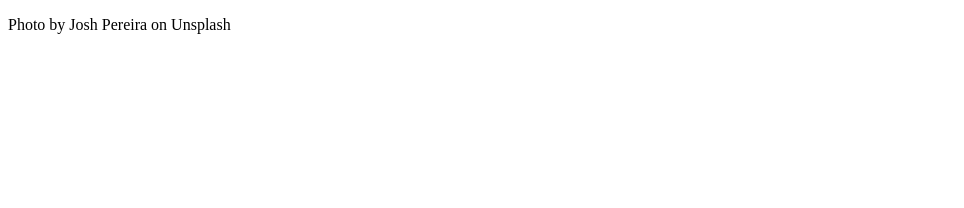
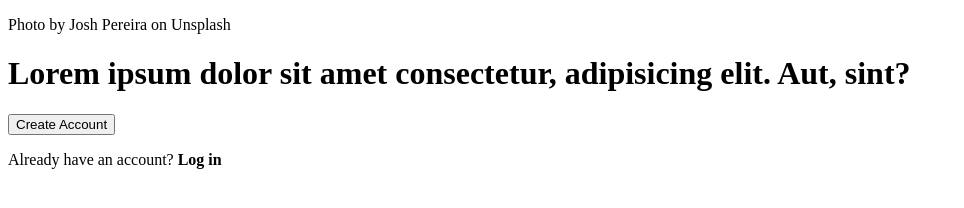
Before and after one commit to Brodypen/odin-SignUpForm, a plain HTML site: page index.html in a window 1280 px wide. Shown: the whole page, without its empty margins (0-964 px from the left). Drawn offline with Linux system fonts and the light colour scheme.

Commit message:
Add base elements

```diff
--- a/index.html
+++ b/index.html
@@ -11,7 +11,12 @@
   <body>
     <div class="mainContainer">
         <div class="sideHero"><p>Photo by Josh Pereira on Unsplash</p></div>
-        <div class="formContainer"></div>
+        <div class="sideForm">
+            <h1>Lorem ipsum dolor sit amet consectetur, adipisicing elit. Aut, sint?</h1>
+            <div class="formContainer"></div>
+            <input type="submit" value="Create Account">
+            <p>Already have an account? <b>Log in</b></p>
+        </div>
     </div>
   </body>
 </html>
```
